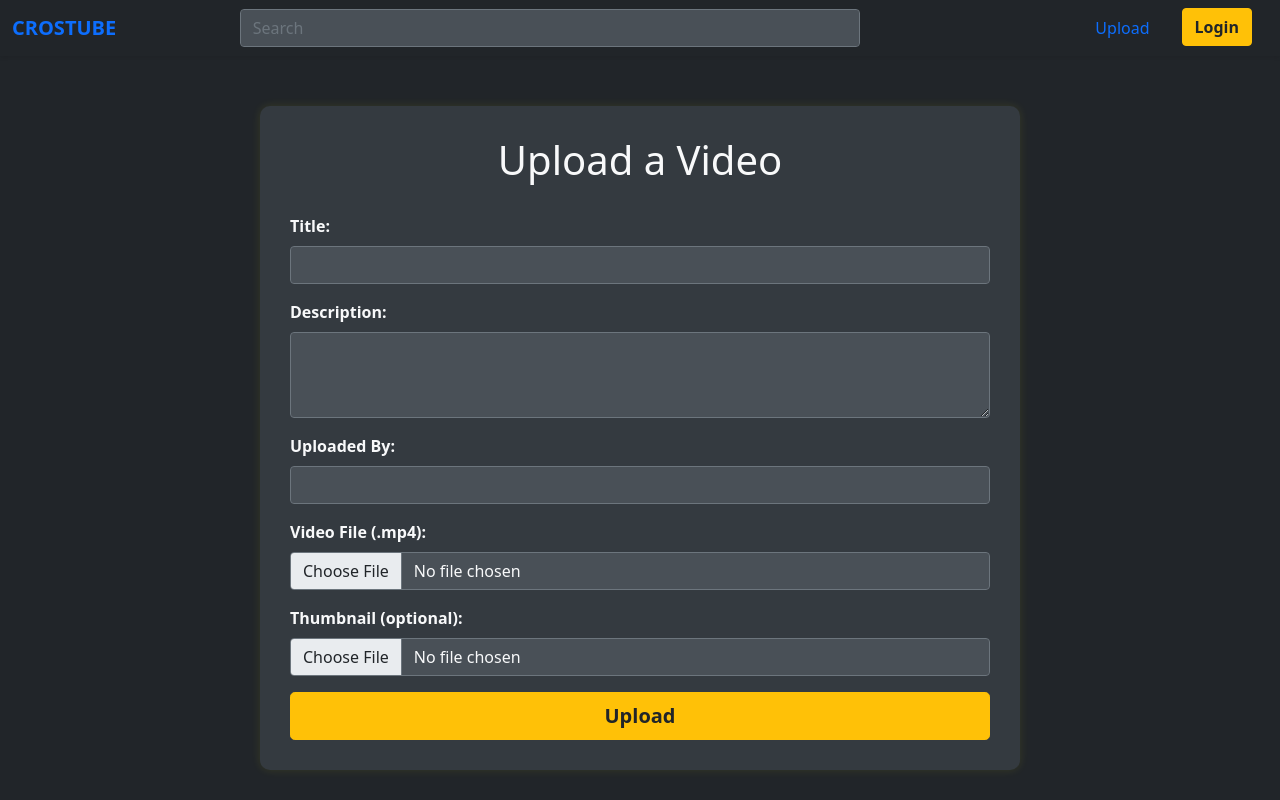
After one commit to CrosbyDias/Crostube, a Django app: page /user/upload_video/ in a window 1280 px wide. The commit adds this page. Run offline with Django 5.2, Linux system fonts and the light colour scheme.

Commit message:
changes done

```diff
--- a/youtube/main/urls.py
+++ b/youtube/main/urls.py
@@ -4,4 +4,6 @@ from .views import *
 
 urlpatterns = [
     path('home/', home, name='home'),
+    path('upload_video/', upload_video, name='upload_video'),
+    path('video/<int:video_id>/', video_detail, name='video_detail'),
 ]
--- a/youtube/main/views.py
+++ b/youtube/main/views.py
@@ -6,3 +6,43 @@ def home(request):
     videos = Video.objects.all()
     context = {'videos': videos}
     return render(request, 'main/home.html', context)
+
+def upload_video(request):
+    if request.method == 'POST':
+        title = request.POST.get('title')
+        description = request.POST.get('description')
+        uploaded_by = request.POST.get('uploaded_by')
+        video_file = request.FILES.get('video_file')
+        thumbnail = request.FILES.get('thumbnail')
+
+        if title and description and uploaded_by and video_file:
+            video = Video(
+                title=title,
+                description=description,
+                uploaded_by=uploaded_by,
+                video_file=video_file,
+                thumbnail=thumbnail
+            )
+            video.save()
+            return render(request, 'main/home.html', {'video': video})
+        else:
+            error = "All fields are required."
+            return render(request, 'main/upload_video.html', {'error': error})
+
+    return render(request, 'main/upload_video.html')
+
+
+def video_detail(request, video_id):
+    video = Video.objects.get(id=video_id)
+    context = {'video': video}
+    return render(request, 'main/player.html', context)
+
+# Add a search function to filter videos by title
+def search_videos(request):
+    query = request.GET.get('query')
+    if query:
+        videos = Video.objects.filter(title__icontains=query)
+    else:
+        videos = Video.objects.all()
+    context = {'videos': videos}
+    return render(request, 'main/search_results.html', context)
--- a/youtube/templates/chill/base.html
+++ b/youtube/templates/chill/base.html
@@ -13,7 +13,7 @@
         {% block extra_head %}{% endblock %}
     </head>
     <body>
-
+        {% include "chill/navbar.html" %}
 
         {% comment %} <div class="p-100= mb-30 bg-danger text-white"></div> {% endcomment %}
         {% comment %} <div style="position: fixed; top: 0; left: 0; width: 100%; height: 100%; background-color: red; z-index: -1;"></div> {% endcomment %}
--- a/youtube/templates/chill/navbar.html
+++ b/youtube/templates/chill/navbar.html
@@ -1,6 +1,6 @@
  <nav class="navbar navbar-expand-lg bg-dark shadow-sm">
     <div class="container-fluid">
-        <a class="navbar-brand text-primary" href="#">CROSTUBE</a>
+        <a class="navbar-brand text-primary" href="{%url 'home'%}">CROSTUBE</a>
 
         <form class="search-form" role="search">
             <input class="form-control me-2" type="search" placeholder="Search" aria-label="Search">
@@ -9,7 +9,7 @@
         <div class="upload-login">
             <ul class="navbar-nav d-flex flex-row ">
                 <li class="nav-item me-2">
-                    <a class="nav-link text-black" href="#">Upload</a>
+                    <a class="nav-link text-black" href="{%url 'upload_video'%}">Upload</a>
                 </li>
                 <li class="nav-item">
                     <button type="button"  class="btn btn-primary" data-bs-toggle="modal" data-bs-target="#exampleModal"> Login</button>
--- /dev/null
+++ b/youtube/templates/main/upload_video.html
@@ -0,0 +1,109 @@
+{% extends "chill/base.html" %}
+{% load static %}
+{% block title %}upload{% endblock %}
+
+{% block extra_head %}
+
+{% endblock %}
+
+
+
+ {% block content %}
+ <style>
+   body {
+            background-color: #212529; /* Dark background */
+            color: #f8f9fa; /* Light text */
+        }
+
+        .form-container {
+            background-color: #343a40; /* Darker form background */
+            padding: 30px;
+            border-radius: 10px;
+            margin-top: 50px;
+            box-shadow: 0 0 10px rgba(255, 255, 0, 0.1); /* Subtle yellow shadow */
+        }
+
+        .form-label {
+            color: #f8f9fa;
+            margin-bottom: 0.5rem;
+            font-weight: bold;
+        }
+
+        .form-control {
+            background-color: #495057;
+            color: #f8f9fa;
+            border: 1px solid #6c757d;
+        }
+
+        .form-control:focus {
+            background-color: #495057;
+            color: #f8f9fa;
+            border-color: #ffc107; /* Yellow focus border */
+            box-shadow: 0 0 0 0.25rem rgba(255, 193, 7, 0.25); /* Yellow focus shadow */
+        }
+
+        .btn-primary {
+            background-color: #ffc107; /* Yellow primary button */
+            border-color: #ffc107;
+            color: #212529; /* Dark text on yellow button */
+            font-weight: bold;
+        }
+
+        .btn-primary:hover {
+            background-color: #e0a800;
+            border-color: #d39e00;
+        }
+
+        .btn-primary:focus {
+            box-shadow: 0 0 0 0.25rem rgba(255, 193, 7, 0.5); /* Yellow focus shadow */
+        }
+
+        h1 {
+            color: #f8f9fa;
+            margin-bottom: 30px;
+            text-align: center;
+        }
+    </style>
+</head>
+<body>
+    <div class="container">
+        <div class="row justify-content-center">
+            <div class="col-md-8 form-container">
+                <h1>Upload a Video</h1>
+                <form method="POST" enctype="multipart/form-data">
+                    {% csrf_token %}
+                    <div class="mb-3">
+                        <label for="title" class="form-label">Title:</label>
+                        <input type="text" class="form-control" id="title" name="title" required>
+                    </div>
+
+                    <div class="mb-3">
+                        <label for="description" class="form-label">Description:</label>
+                        <textarea class="form-control" id="description" name="description" rows="3" required></textarea>
+                    </div>
+
+                    <div class="mb-3">
+                        <label for="uploaded_by" class="form-label">Uploaded By:</label>
+                        <input type="text" class="form-control" id="uploaded_by" name="uploaded_by" required>
+                    </div>
+
+                    <div class="mb-3">
+                        <label for="video_file" class="form-label">Video File (.mp4):</label>
+                        <input type="file" class="form-control" id="video_file" name="video_file" accept="video/mp4" required>
+                    </div>
+
+                    <div class="mb-3">
+                        <label for="thumbnail" class="form-label">Thumbnail (optional):</label>
+                        <input type="file" class="form-control" id="thumbnail" name="thumbnail" accept="image/*">
+                    </div>
+
+                    <button type="submit" class="btn btn-primary btn-lg w-100">Upload</button>
+                </form>
+            </div>
+        </div>
+    </div>
+
+    <script src="https://cdn.jsdelivr.net/npm/bootstrap@5.3.2/dist/js/bootstrap.bundle.min.js" integrity="sha384-C6RzsynM9kWDrMNeT87bh95OGNyZPhcTNXj1NW7RuBCsyN/o0jlpcV8Qyq46cDfL" crossorigin="anonymous"></script>
+</body>
+</html>
+ {% endblock %}
--- a/youtube/youtube/urls.py
+++ b/youtube/youtube/urls.py
@@ -16,8 +16,13 @@ Including another URLconf
 """
 from django.contrib import admin
 from django.urls import path, include
+from django.conf import settings
+from django.conf.urls.static import static
 
 urlpatterns = [
     path('admin/', admin.site.urls),
     path('user/', include('main.urls')),
 ]
+
+if settings.DEBUG:
+    urlpatterns += static(settings.MEDIA_URL, document_root=settings.MEDIA_ROOT)
```
Also changed, not shown: youtube/templates/main/home.html (+85 -29 lines), youtube/templates/main/player.html (added, +20 -0 lines), youtube/main/admin.py (line endings or trailing spaces).
